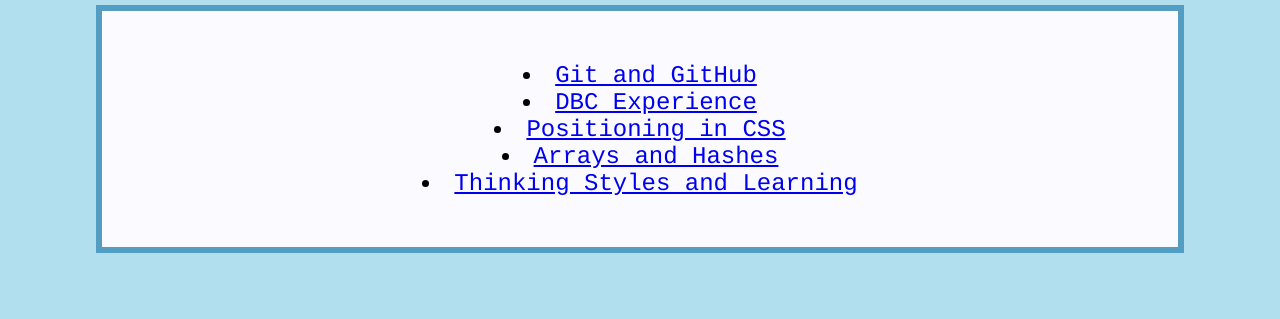
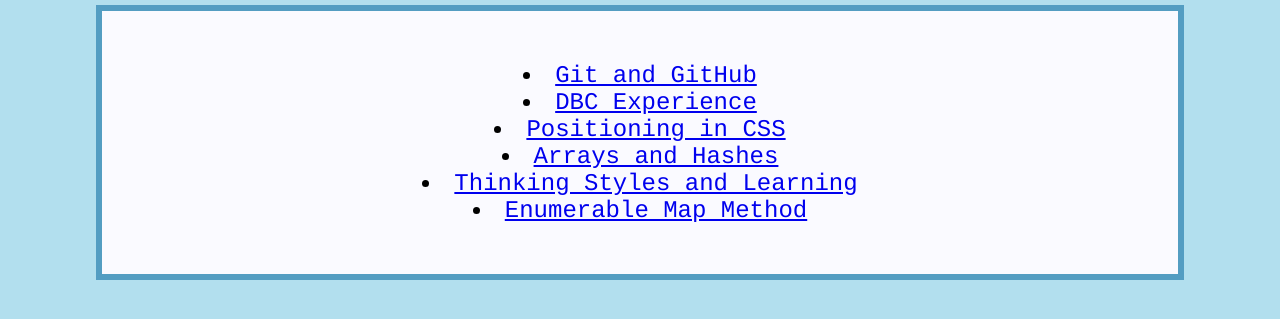
Before and after one commit to rauriemo/rauriemo.github.io, a plain HTML site: page blog/blog-index.html in a window 1280 px wide. Shown: the part 207-526 px from the top of the page. Drawn offline with Linux system fonts and the light colour scheme.

Commit message:
link in blog index
creating link in blog index to
enumerable map method blog entry

```diff
--- a/blog/blog-index.html
+++ b/blog/blog-index.html
@@ -30,5 +30,6 @@
 
       <li><a href="../blog/c3_thinking-style.html">Thinking Styles and Learning</a></li>
 
+      <li><a href="../blog/t4-enumerable-methods.html">Enumerable Map Method</a></li>
     </ul>
   </body>
```
